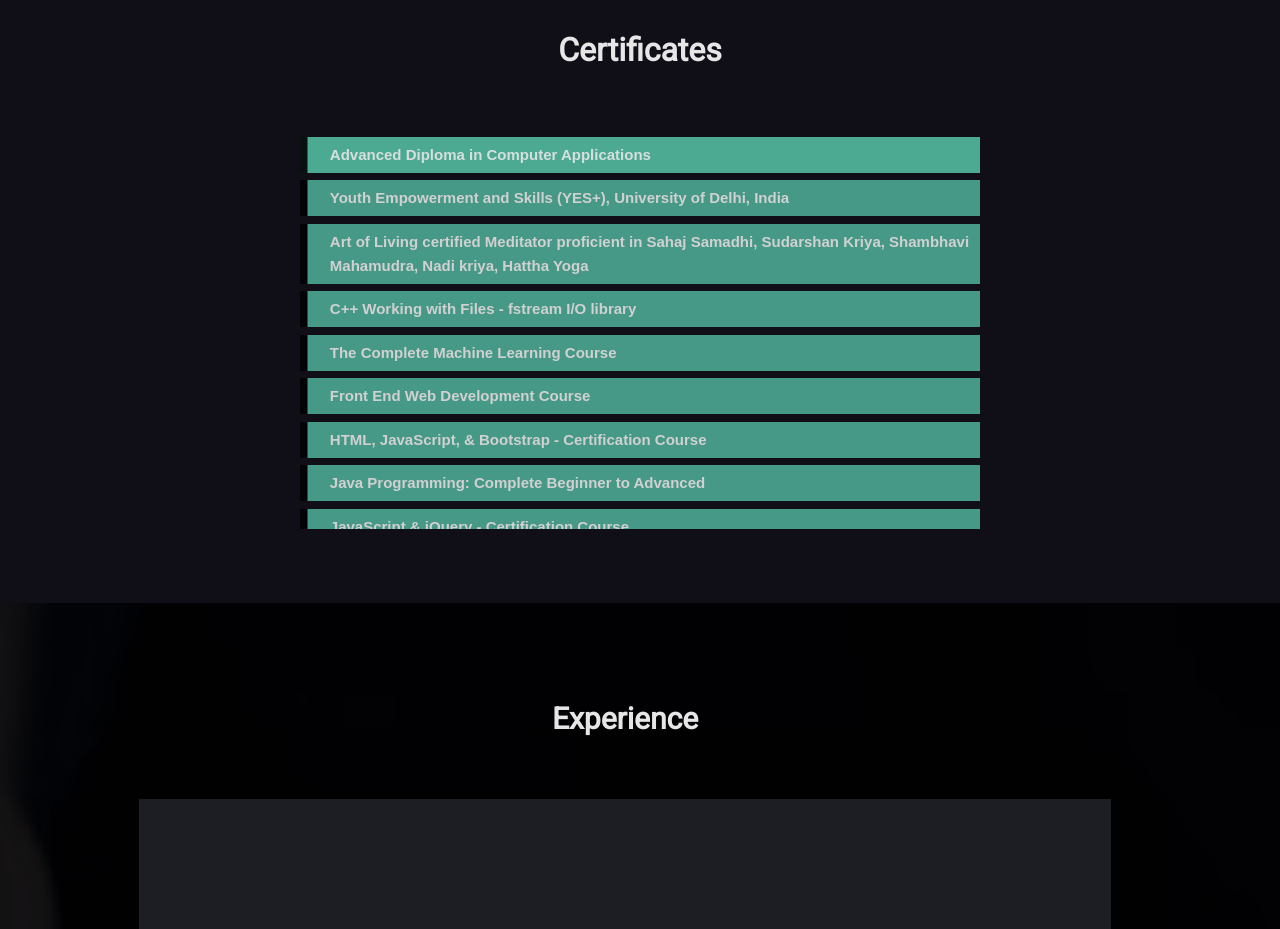
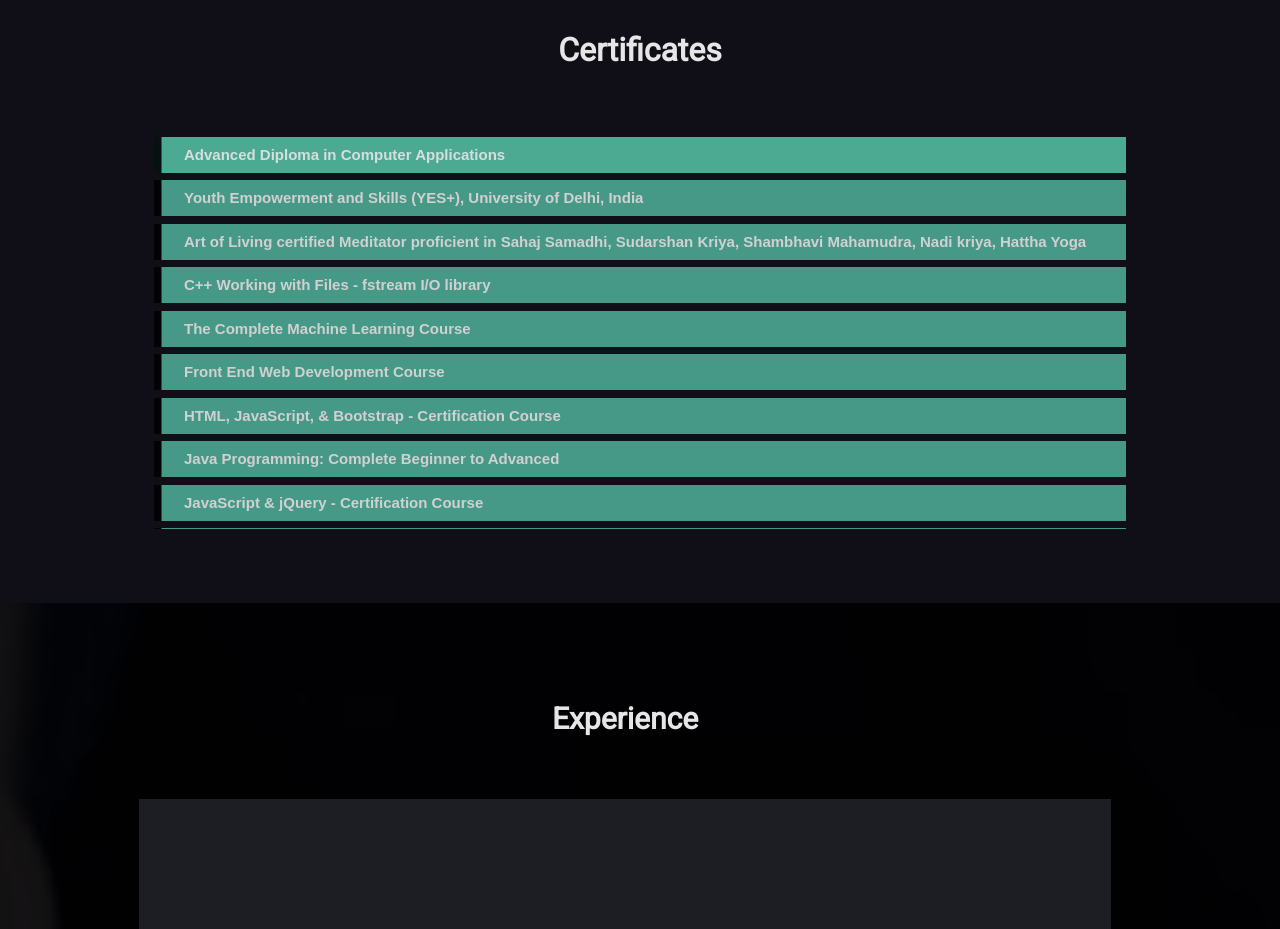
Before and after one commit to shwethabhandary/portfolio, a plain HTML site: page index.html in a window 1280 px wide. Shown: the part 5140-6069 px from the top of the page. Drawn offline with Linux system fonts and the light colour scheme; some packages are replaced by stand-ins of ours.

Commit message:
increaseWidth

```diff
--- a/index.html
+++ b/index.html
@@ -718,7 +718,7 @@
 						<div class="col-sm-12 text-center section-title wow fadeInUp" data-wow-duration="0.8s" data-wow-delay="0.2s">
 						 <div class="mh-education-item  wow fadeInUp" data-wow-duration="0.8s" data-wow-delay="0.5s">
                         <br/><h2>Certificates</h2>
-						<div class="list-type4 ex3">
+						<div class="list-type4 ex3" style="width: 100%;">
 							<ol style="color:white;">
 							<b ><li style="background-color: #54BCA1;"><a style="background-color: #54BCA1;">Advanced Diploma in Computer Applications </a></li>
 							<li><a style="background-color: #54BCA1;">Youth Empowerment and Skills (YES+), University of Delhi, India </a></li>
```
